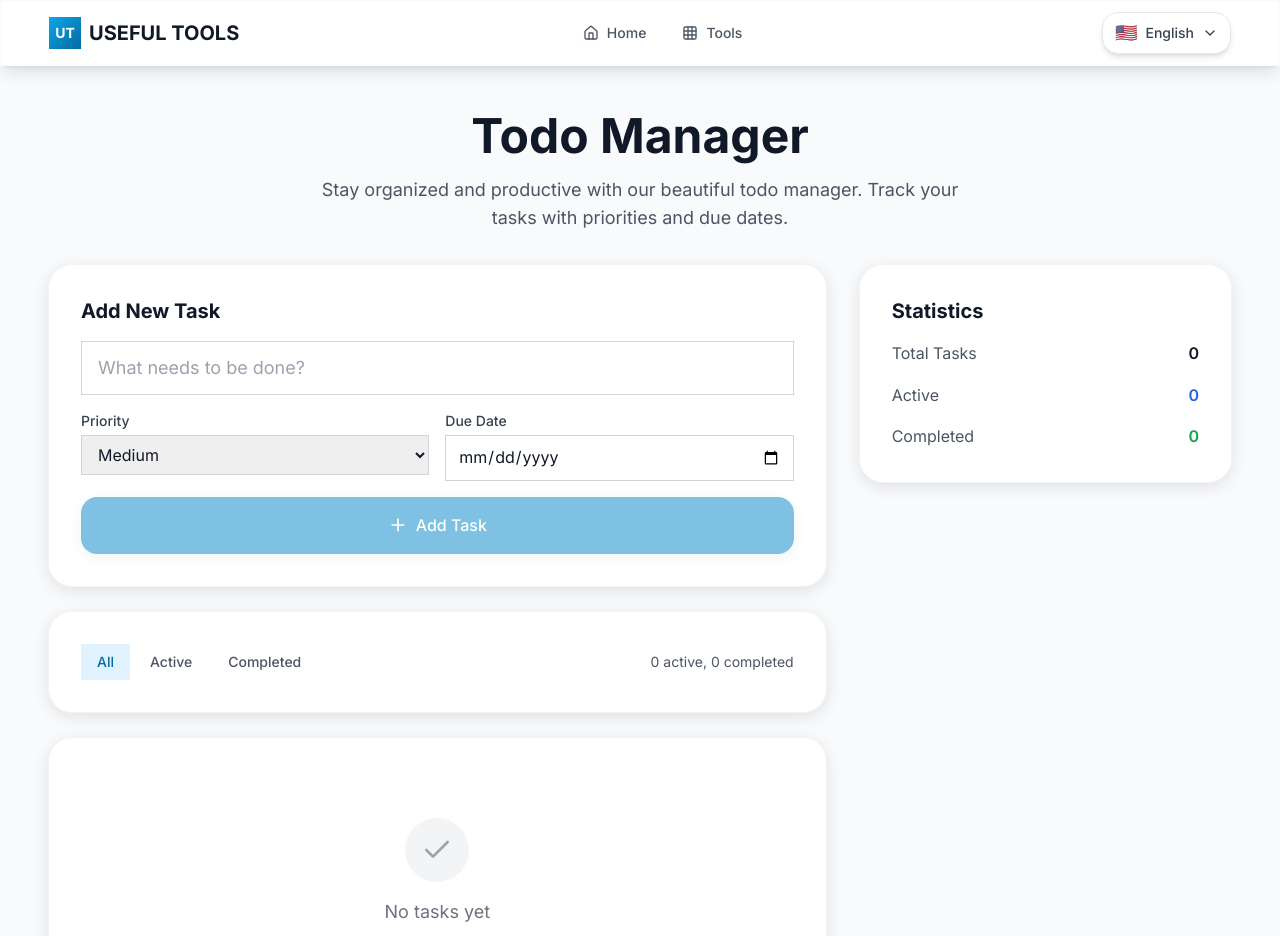
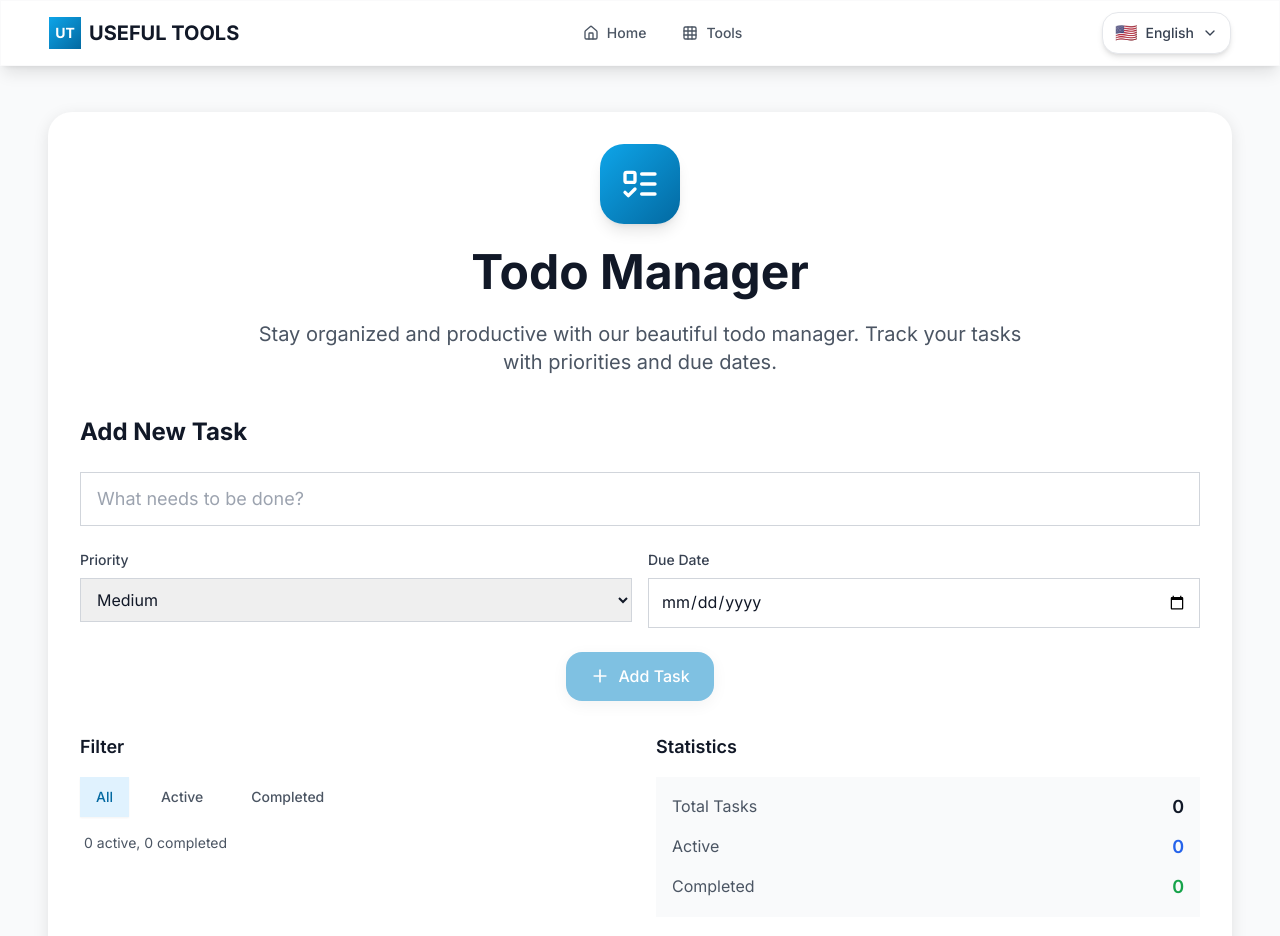
Before and after one commit to ykarmr/useful-tools, a Next.js app: page /en/todo in a window 1280 px wide. Shown: the top 936 px of the page. Built offline with nearby package versions, Linux system fonts and the light colour scheme.

Commit message:
feat: タスク管理機能のUIを改善し、フィルターとタスクリストを追加

```diff
--- a/app/[locale]/todo/todo-client.tsx
+++ b/app/[locale]/todo/todo-client.tsx
@@ -1,8 +1,11 @@
 "use client";
 
 import { useState, useEffect } from "react";
-import { Plus, Check, Trash2, Edit3, X, Calendar, Flag } from "lucide-react";
-import AdBanner from "@/components/layout/ad-banner";
+import { Plus, Check, Trash2, Edit3, X, Calendar, Flag, ListTodo } from "lucide-react";
+import ToolLayout from "@/components/layout/tool-layout";
+import ToolSection from "@/components/layout/tool-section";
+import ToolInput from "@/components/layout/tool-input";
+import ToolControls from "@/components/layout/tool-controls";
 import ToolFaq from "@/components/layout/tool-faq";
 import { interpolate, Locale, Translations } from "@/locales";
 
@@ -121,48 +124,38 @@ export default function TodoClient({ locale, t }: TodoClientProps) {
   };
 
   return (
-    <div className="animate-fade-in">
-      {/* Header */}
-      <div className="text-center mb-8">
-        <h1 className="text-4xl lg:text-5xl font-bold text-gray-900 mb-4">
-          {t.todo.title}
-        </h1>
-        <p className="text-lg text-gray-600 max-w-2xl mx-auto">
-          {t.todo.description}
-        </p>
-      </div>
-
-      <div className="grid lg:grid-cols-3 gap-8">
-        {/* Main Todo Section */}
-        <div className="lg:col-span-2 space-y-6">
-          {/* Add Todo */}
-          <div className="card">
-            <h3 className="text-xl font-bold text-gray-900 mb-4">
-              {t.todo.addNewTask}
-            </h3>
-            <div className="space-y-4">
+    <ToolLayout
+      locale={locale}
+      t={t}
+      title={t.todo.title}
+      description={t.todo.description}
+      icon={ListTodo}
+    >
+      {/* 新しいタスクの追加 */}
+      <ToolSection title={t.todo.addNewTask}>
+        <div className="space-y-6">
+          <ToolInput>
             <input
               type="text"
               value={newTodo}
               onChange={(e) => setNewTodo(e.target.value)}
               onKeyPress={(e) => e.key === "Enter" && addTodo()}
               placeholder={t.todo.whatNeedsToBeDone}
-                className="w-full px-4 py-3 border border-gray-300 rounded-lg focus:ring-2 focus:ring-primary-500 focus:border-transparent outline-none text-lg"
+              className="w-full px-4 py-3 border border-gray-300 rounded-lg focus:ring-2 focus:ring-primary-500 focus:border-transparent outline-none text-lg transition-all duration-200"
             />
+          </ToolInput>
 
-              <div className="flex flex-col sm:flex-row gap-4">
-                <div className="flex-1">
-                  <label className="block text-sm font-medium text-gray-700 mb-1">
+          <div className="grid grid-cols-1 md:grid-cols-2 gap-4">
+            <div>
+              <label className="block text-sm font-medium text-gray-700 mb-2">
                 {t.todo.priority}
               </label>
               <select
                 value={newPriority}
                 onChange={(e) =>
-                      setNewPriority(
-                        e.target.value as "low" | "medium" | "high"
-                      )
+                  setNewPriority(e.target.value as "low" | "medium" | "high")
                 }
-                    className="w-full px-3 py-2 border border-gray-300 rounded-lg focus:ring-2 focus:ring-primary-500 focus:border-transparent outline-none"
+                className="w-full px-3 py-2.5 border border-gray-300 rounded-lg focus:ring-2 focus:ring-primary-500 focus:border-transparent outline-none transition-all duration-200"
               >
                 <option value="low">{t.todo.low}</option>
                 <option value="medium">{t.todo.medium}</option>
@@ -170,95 +163,147 @@ export default function TodoClient({ locale, t }: TodoClientProps) {
               </select>
             </div>
 
-                <div className="flex-1">
-                  <label className="block text-sm font-medium text-gray-700 mb-1">
+            <div>
+              <label className="block text-sm font-medium text-gray-700 mb-2">
                 {t.todo.dueDate}
               </label>
               <input
                 type="date"
                 value={newDueDate}
                 onChange={(e) => setNewDueDate(e.target.value)}
-                    className="w-full px-3 py-2 border border-gray-300 rounded-lg focus:ring-2 focus:ring-primary-500 focus:border-transparent outline-none"
+                className="w-full px-3 py-2.5 border border-gray-300 rounded-lg focus:ring-2 focus:ring-primary-500 focus:border-transparent outline-none transition-all duration-200"
               />
             </div>
           </div>
 
+          <ToolControls>
             <button
               onClick={addTodo}
               disabled={!newTodo.trim()}
-                className="button-primary w-full flex items-center justify-center space-x-2 disabled:opacity-50 disabled:cursor-not-allowed"
+              className="button-primary px-6 py-3 flex items-center space-x-2 disabled:opacity-50 disabled:cursor-not-allowed transition-all duration-200"
             >
               <Plus size={20} />
               <span>{t.todo.addTask}</span>
             </button>
+          </ToolControls>
         </div>
-          </div>
+      </ToolSection>
 
-          {/* Filters */}
-          <div className="card">
-            <div className="flex flex-wrap items-center justify-between gap-4">
-              <div className="flex space-x-1">
+      {/* フィルターと統計 */}
+      <ToolSection>
+        <div className="grid grid-cols-1 lg:grid-cols-2 gap-8">
+          {/* フィルター */}
+          <div className="space-y-4">
+            <h3 className="text-lg font-semibold text-gray-900 mb-4">
+              {t.todo.filter}
+            </h3>
+            <ToolControls layout="horizontal" align="left">
               {(["all", "active", "completed"] as const).map((filterType) => (
                 <button
                   key={filterType}
                   onClick={() => setFilter(filterType)}
-                    className={`px-4 py-2 rounded-lg text-sm font-medium transition-colors ${
+                  className={`px-4 py-2.5 rounded-lg text-sm font-medium transition-all duration-200 ${
                     filter === filterType
-                        ? "bg-primary-100 text-primary-700"
+                      ? "bg-primary-100 text-primary-700 shadow-sm"
                       : "text-gray-600 hover:text-gray-900 hover:bg-gray-100"
                   }`}
                 >
                   {t.todo[filterType]}
                 </button>
               ))}
-              </div>
-
-              <div className="text-sm text-gray-600">
+            </ToolControls>
+            <div className="text-sm text-gray-600 mt-3 px-1">
               {interpolate(t.todo.activeCount, {
                 count: activeCount.toString(),
                 completed: completedCount.toString(),
               })}
             </div>
           </div>
+
+          {/* 統計 */}
+          <div className="space-y-4">
+            <h3 className="text-lg font-semibold text-gray-900 mb-4">
+              {t.todo.statistics}
+            </h3>
+            <div className="bg-gray-50 rounded-lg p-4 space-y-3">
+              <div className="flex justify-between items-center">
+                <span className="text-gray-600">{t.todo.totalTasks}</span>
+                <span className="font-semibold text-gray-900 text-lg">
+                  {todos.length}
+                </span>
               </div>
+              <div className="flex justify-between items-center">
+                <span className="text-gray-600">{t.todo.active}</span>
+                <span className="font-semibold text-blue-600 text-lg">
+                  {activeCount}
+                </span>
+              </div>
+              <div className="flex justify-between items-center">
+                <span className="text-gray-600">{t.todo.completed}</span>
+                <span className="font-semibold text-green-600 text-lg">
+                  {completedCount}
+                </span>
+              </div>
+              {todos.length > 0 && (
+                <div className="pt-3 border-t border-gray-200">
+                  <div className="flex justify-between items-center mb-2">
+                    <span className="text-gray-600">{t.todo.progress}</span>
+                    <span className="font-semibold text-gray-900 text-lg">
+                      {Math.round((completedCount / todos.length) * 100)}%
+                    </span>
+                  </div>
+                  <div className="w-full bg-gray-200 rounded-full h-3 overflow-hidden">
+                    <div
+                      className="bg-gradient-to-r from-green-500 to-green-600 h-3 rounded-full transition-all duration-500 ease-out"
+                      style={{
+                        width: `${(completedCount / todos.length) * 100}%`,
+                      }}
+                    ></div>
+                  </div>
+                </div>
+              )}
+            </div>
+          </div>
+        </div>
+      </ToolSection>
 
-          {/* Todo List */}
-          <div className="card">
+      {/* タスク一覧 */}
+      <ToolSection title={t.todo.taskList}>
         {filteredTodos.length === 0 ? (
-              <div className="text-center py-12">
-                <div className="w-16 h-16 bg-gray-100 rounded-full flex items-center justify-center mx-auto mb-4">
-                  <Check className="w-8 h-8 text-gray-400" />
+          <div className="text-center py-16 px-4">
+            <div className="w-20 h-20 bg-gray-100 rounded-full flex items-center justify-center mx-auto mb-6">
+              <Check className="w-10 h-10 text-gray-400" />
             </div>
-                <p className="text-gray-500 text-lg">
+            <p className="text-gray-500 text-xl mb-2">
               {filter === "completed"
                 ? t.todo.noCompletedTasks
                 : filter === "active"
                 ? t.todo.noActiveTasks
                 : t.todo.noTasks}
             </p>
-                <p className="text-gray-400 text-sm mt-2">
+            <p className="text-gray-400 text-base">
               {filter === "all" && t.todo.addTaskToGetStarted}
             </p>
           </div>
         ) : (
-              <div className="space-y-3">
+          <div className="space-y-4">
             {filteredTodos.map((todo) => (
               <div
                 key={todo.id}
-                    className={`p-4 border rounded-lg transition-all duration-200 ${
+                className={`p-5 border rounded-xl transition-all duration-200 hover:shadow-md ${
                   todo.completed
                     ? "bg-gray-50 border-gray-200"
-                        : "bg-white border-gray-300 hover:border-primary-300"
+                    : "bg-white border-gray-300 hover:border-primary-300 hover:shadow-lg"
                 }`}
               >
-                    <div className="flex items-start space-x-3">
-                      {/* Checkbox */}
+                <div className="flex items-start space-x-4">
+                  {/* チェックボックス */}
                   <button
                     onClick={() => toggleTodo(todo.id)}
-                        className={`flex-shrink-0 w-6 h-6 rounded-full border-2 flex items-center justify-center transition-colors ${
+                    className={`flex-shrink-0 w-7 h-7 rounded-full border-2 flex items-center justify-center transition-all duration-200 ${
                       todo.completed
-                            ? "bg-green-500 border-green-500 text-white"
-                            : "border-gray-300 hover:border-green-400"
+                        ? "bg-green-500 border-green-500 text-white shadow-sm"
+                        : "border-gray-300 hover:border-green-400 hover:bg-green-50"
                     }`}
                     aria-label={
                       todo.completed
@@ -266,43 +311,41 @@ export default function TodoClient({ locale, t }: TodoClientProps) {
                         : t.todo.markAsComplete
                     }
                   >
-                        {todo.completed && <Check size={14} />}
+                    {todo.completed && <Check size={16} />}
                   </button>
 
-                      {/* Content */}
+                  {/* コンテンツ */}
                   <div className="flex-1 min-w-0">
                     {editingId === todo.id ? (
-                          <div className="flex gap-2">
+                      <div className="flex gap-3">
                         <input
                           type="text"
                           value={editText}
                           onChange={(e) => setEditText(e.target.value)}
-                              onKeyPress={(e) =>
-                                e.key === "Enter" && saveEdit()
-                              }
-                              className="flex-1 px-3 py-1 border border-gray-300 rounded focus:ring-2 focus:ring-primary-500 focus:border-transparent outline-none"
+                          onKeyPress={(e) => e.key === "Enter" && saveEdit()}
+                          className="flex-1 px-4 py-2 border border-gray-300 rounded-lg focus:ring-2 focus:ring-primary-500 focus:border-transparent outline-none text-base"
                           autoFocus
                         />
                         <button
                           onClick={saveEdit}
-                              className="p-1 text-green-600 hover:text-green-700"
+                          className="p-2 text-green-600 hover:text-green-700 hover:bg-green-50 rounded-lg transition-colors"
                           aria-label={t.todo.saveEdit}
                         >
-                              <Check size={16} />
+                          <Check size={18} />
                         </button>
                         <button
                           onClick={cancelEdit}
-                              className="p-1 text-gray-400 hover:text-gray-600"
+                          className="p-2 text-gray-400 hover:text-gray-600 hover:bg-gray-100 rounded-lg transition-colors"
                           aria-label={t.todo.cancelEdit}
                         >
-                              <X size={16} />
+                          <X size={18} />
                         </button>
                       </div>
                     ) : (
                       <>
-                            <div className="flex items-center gap-2 mb-2">
+                        <div className="flex items-center gap-3 mb-3">
                           <span
-                                className={`text-lg ${
+                            className={`text-lg leading-relaxed ${
                               todo.completed
                                 ? "line-through text-gray-500"
                                 : "text-gray-900"
@@ -312,30 +355,28 @@ export default function TodoClient({ locale, t }: TodoClientProps) {
                           </span>
 
                           <span
-                                className={`px-2 py-1 text-xs font-medium rounded-full border ${
+                            className={`px-3 py-1 text-xs font-medium rounded-full border flex items-center gap-1 ${
                               PRIORITY_COLORS[todo.priority]
                             }`}
                           >
-                                <Flag size={10} className="inline mr-1" />
+                            <Flag size={12} />
                             {t.todo[todo.priority]}
                           </span>
                         </div>
 
                         <div className="flex items-center justify-between">
-                              <div className="flex items-center space-x-4 text-sm text-gray-500">
+                          <div className="flex items-center space-x-6 text-sm text-gray-500">
                             {todo.dueDate && (
                               <div
-                                    className={`flex items-center space-x-1 ${
+                                className={`flex items-center space-x-2 ${
                                   isOverdue(todo.dueDate) && !todo.completed
-                                        ? "text-red-600"
+                                    ? "text-red-600 font-medium"
                                     : ""
                                 }`}
                               >
-                                    <Calendar size={14} />
+                                <Calendar size={16} />
                                 <span>
-                                      {new Date(
-                                        todo.dueDate
-                                      ).toLocaleDateString()}
+                                  {new Date(todo.dueDate).toLocaleDateString()}
                                   {isOverdue(todo.dueDate) &&
                                     !todo.completed &&
                                     ` ${t.todo.overdue}`}
@@ -347,14 +388,14 @@ export default function TodoClient({ locale, t }: TodoClientProps) {
                           <div className="flex items-center space-x-2">
                             <button
                               onClick={() => startEditing(todo)}
-                                  className="p-1 text-gray-400 hover:text-blue-600 transition-colors"
+                              className="p-2 text-gray-400 hover:text-blue-600 hover:bg-blue-50 rounded-lg transition-all duration-200"
                               aria-label={t.todo.editTask}
                             >
                               <Edit3 size={16} />
                             </button>
                             <button
                               onClick={() => deleteTodo(todo.id)}
-                                  className="p-1 text-gray-400 hover:text-red-600 transition-colors"
+                              className="p-2 text-gray-400 hover:text-red-600 hover:bg-red-50 rounded-lg transition-all duration-200"
                               aria-label={t.todo.deleteTask}
                             >
                               <Trash2 size={16} />
@@ -369,62 +410,12 @@ export default function TodoClient({ locale, t }: TodoClientProps) {
             ))}
           </div>
         )}
-          </div>
-        </div>
-
-        {/* Sidebar */}
-        <div className="space-y-6">
-          {/* Stats */}
-          <div className="card">
-            <h3 className="text-xl font-bold text-gray-900 mb-4">
-              {t.todo.statistics}
-            </h3>
-            <div className="space-y-4">
-              <div className="flex justify-between items-center">
-                <span className="text-gray-600">{t.todo.totalTasks}</span>
-                <span className="font-semibold text-gray-900">
-                  {todos.length}
-                </span>
-              </div>
-              <div className="flex justify-between items-center">
-                <span className="text-gray-600">{t.todo.active}</span>
-                <span className="font-semibold text-blue-600">
-                  {activeCount}
-                </span>
-              </div>
-              <div className="flex justify-between items-center">
-                <span className="text-gray-600">{t.todo.completed}</span>
-                <span className="font-semibold text-green-600">
-                  {completedCount}
-                </span>
-              </div>
-              {todos.length > 0 && (
-                <div className="pt-2 border-t border-gray-200">
-                  <div className="flex justify-between items-center">
-                    <span className="text-gray-600">{t.todo.progress}</span>
-                    <span className="font-semibold text-gray-900">
-                      {Math.round((completedCount / todos.length) * 100)}%
-                    </span>
-                  </div>
-                  <div className="mt-2 w-full bg-gray-200 rounded-full h-2">
-                    <div
-                      className="bg-green-500 h-2 rounded-full transition-all duration-300"
-                      style={{
-                        width: `${(completedCount / todos.length) * 100}%`,
-                      }}
-                    ></div>
-                  </div>
-                </div>
-              )}
-            </div>
-          </div>
-        </div>
-      </div>
+      </ToolSection>
 
       {/* FAQ セクション */}
-      <div className="space-y-6">
+      <ToolSection>
         <ToolFaq faqList={t.todo.faqList} t={t} />
-      </div>
-    </div>
+      </ToolSection>
+    </ToolLayout>
   );
 }
--- a/locales/en/todo.ts
+++ b/locales/en/todo.ts
@@ -42,6 +42,8 @@ export const todo: TodoTranslations = {
   totalTasks: "Total Tasks",
   progress: "Progress",
   overdue: "(Overdue)",
+  filter: "Filter",
+  taskList: "Task List",
   faqList: [
     {
       q: "How should I set task priorities?",
--- a/locales/es/todo.ts
+++ b/locales/es/todo.ts
@@ -44,6 +44,8 @@ export const todo: TodoTranslations = {
   totalTasks: "Total de Tareas",
   progress: "Progreso",
   overdue: "(Vencida)",
+  filter: "Filtro",
+  taskList: "Lista de Tareas",
   faqList: [
     {
       q: "¿Cómo debo establecer las prioridades de las tareas?",
--- a/locales/ja/todo.ts
+++ b/locales/ja/todo.ts
@@ -43,6 +43,8 @@ export const todo: TodoTranslations = {
   totalTasks: "合計タスク数",
   progress: "進捗",
   overdue: "(期限超過)",
+  filter: "フィルター",
+  taskList: "タスク一覧",
   faqList: [
     {
       q: "タスクの優先度はどのように決めるべきですか？",
--- a/locales/ru/todo.ts
+++ b/locales/ru/todo.ts
@@ -43,6 +43,8 @@ export const todo: TodoTranslations = {
   totalTasks: "Всего задач",
   progress: "Прогресс",
   overdue: "(просрочено)",
+  filter: "Фильтр",
+  taskList: "Список задач",
   faqList: [
     {
       q: "Как мне устанавливать приоритеты задач?",
--- a/locales/types/tools.ts
+++ b/locales/types/tools.ts
@@ -68,6 +68,8 @@ export interface TodoTranslations {
   totalTasks: string;
   progress: string;
   overdue: string;
+  filter: string;
+  taskList: string;
   faqList: FAQItem[];
 }
 
--- a/locales/zh/todo.ts
+++ b/locales/zh/todo.ts
@@ -43,6 +43,8 @@ export const todo: TodoTranslations = {
   totalTasks: "总任务数",
   progress: "进度",
   overdue: "（逾期）",
+  filter: "筛选",
+  taskList: "任务列表",
   faqList: [
     {
       q: "如何设置任务优先级？",
```
Lines whose indentation alone changed are shown as unchanged.
